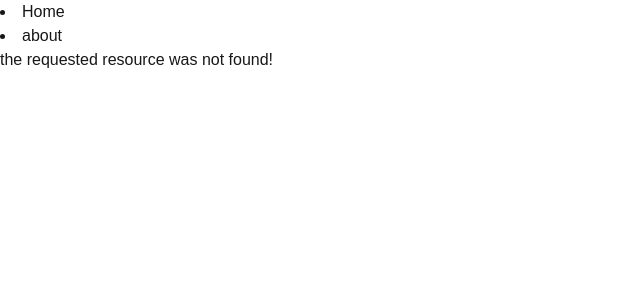
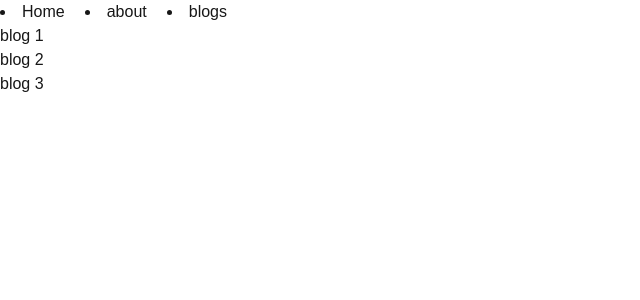
Before and after one commit to joysof/next_JS, a Next.js app: page /blog in a window 1280 px wide. Before the commit this address had no page. Shown: the top 300 px of the page, without its empty margins (0-640 px from the left). Built offline with nearby package versions, Linux system fonts and the light colour scheme.

Commit message:
dynamick roting

```diff
--- /dev/null
+++ b/app/blog/[id]/page.js
@@ -0,0 +1,7 @@
+export default async function  BlogPage({params}) {
+    const {id} =await params
+    console.log(id)
+    return <div>
+        <p>the blog id is {id}</p>
+    </div>
+}
--- /dev/null
+++ b/app/blog/page.js
@@ -0,0 +1,27 @@
+import Image from 'next/image'
+import Link from 'next/link'
+
+export default function Blog() {
+    const blogs =[
+        {
+            id : 1,
+            title: "blog 1",
+            des : "blog 1 description"
+        },
+        {   id : 2,
+            title : "blog 2",
+            des : "blog 2 description"
+        },
+        {   id : 3,
+            title : "blog 3",
+            des : "blog 3 description"
+        },
+    ]
+  return <div>
+    <ul>
+        {blogs.map((blog ,index) =>(
+         <Link key={index} href={`/blog/${blog.id}`} >   <li className=' cursor-pointer'>{blog.title}</li></Link>
+        ))}
+    </ul>
+  </div>
+}
--- a/app/layout.js
+++ b/app/layout.js
@@ -22,9 +22,10 @@ export default function RootLayout({ children }) {
       <body
         className={`${geistSans.variable} ${geistMono.variable} antialiased`}
       >
-        <nav>
+        <nav className="flex gap-5">
           <li><Link href={'/'}>Home</Link></li>
           <li><Link href={'/about'}>about</Link></li>
+          <li><Link href={'/blog'}>blogs</Link></li>
         </nav>
         {children}
       </body>
```
